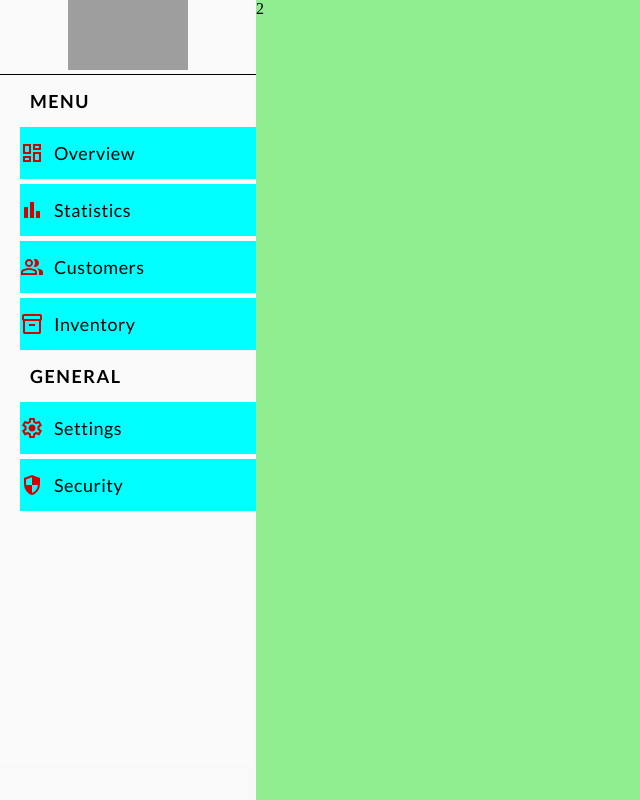
After one commit to sudiptoshahin/redshed-web, a Django app: page /admin/dashboard/ in a window 1280 px wide. The commit adds this page. Shown: the whole page, without its empty margins (0-640 px from the left). Run offline with Django 5.2, Linux system fonts and the light colour scheme; grey boxes are pictures that could not be loaded.

Commit message:
login ui done working on dashboard

```diff
--- /dev/null
+++ b/backend/boardman/templates/boardman/base.html
@@ -0,0 +1,21 @@
+{% load static %}
+<!DOCTYPE html>
+<html lang="en">
+<head>
+    <meta charset="UTF-8">
+    <meta name="viewport" content="width=device-width, initial-scale=1.0">
+    <title>
+        {% block title %}
+        {% endblock %}
+    </title>
+    <link rel="stylesheet" href="{% static 'css/boardman/main.css' %}">
+</head>
+<body class="login_bg">
+
+    <section>
+        {% block content %}
+
+        {% endblock %}
+    </section>
+</body>
+</html>
--- /dev/null
+++ b/backend/boardman/templates/boardman/dashboard.html
@@ -0,0 +1,70 @@
+
+{% extends 'boardman/base.html' %}
+{% load static %}
+{% block title %}
+Dashboard
+{% endblock %}
+
+{% block content %}
+<!-- <div class="">
+    <h1>Dashboard</h1>
+
+</div> -->
+<section class="dashboard-main">
+    <div class="dashboard-menus">
+        <!-- logo -->
+        <div class="w-full text-center logo-container">
+            <img src="{% static 'images/logo.svg' %}"
+            class="logo-dash" />
+        </div>
+        <!-- logo ends -->
+        <div class="dashboard-menu-items">
+            <h1 class="dashboard-title">Menu</h1>
+            <div class="dashboard-menu-item">
+                <img src="{% static 'images/icons/overview.svg' %}"
+                    alt="overview"
+                    class="dashboard-menu-item-icon" />
+                <div class="dashboard-menu-item-title">Overview</div>
+            </div>
+
+            <div class="dashboard-menu-item">
+                <img src="{% static 'images/icons/statistics.svg' %}"
+                    alt="overview"
+                    class="dashboard-menu-item-icon" />
+                <div class="dashboard-menu-item-title">Statistics</div>
+            </div>
+
+            <div class="dashboard-menu-item">
+                <img src="{% static 'images/icons/customers.svg' %}"
+                    alt="overview"
+                    class="dashboard-menu-item-icon" />
+                <div class="dashboard-menu-item-title">Customers</div>
+            </div>
+
+            <div class="dashboard-menu-item">
+                <img src="{% static 'images/icons/inventory.svg' %}"
+                    alt="overview"
+                    class="dashboard-menu-item-icon" />
+                <div class="dashboard-menu-item-title">Inventory</div>
+            </div>
+
+            <h1 class="dashboard-title">General</h1>
+            <div class="dashboard-menu-item">
+                <img src="{% static 'images/icons/settings.svg' %}"
+                    alt="overview"
+                    class="dashboard-menu-item-icon" />
+                <div class="dashboard-menu-item-title">Settings</div>
+            </div>
+
+            <div class="dashboard-menu-item">
+                <img src="{% static 'images/icons/security.svg' %}"
+                    alt="overview"
+                    class="dashboard-menu-item-icon" />
+                <div class="dashboard-menu-item-title">Security</div>
+            </div>
+        </div>
+    </div>
+    <div class="dashboard-menus-section">2</div>
+</section>
+
+{% endblock %}
--- a/backend/boardman/urls.py
+++ b/backend/boardman/urls.py
@@ -3,4 +3,5 @@ from boardman import views
 
 urlpatterns = [
     path('login/', views.admin_login, name='admin-login'),
+    path('dashboard/', views.admin_dashboard, name='admin-dashboard')
 ]
--- a/backend/boardman/views.py
+++ b/backend/boardman/views.py
@@ -5,3 +5,7 @@ from django.shortcuts import render
 
 def admin_login(request):
     return render(request, 'boardman/login.html')
+
+
+def admin_dashboard(request):
+    return render(request, 'boardman/dashboard.html')
--- /dev/null
+++ b/backend/static/css/boardman/main.css
@@ -0,0 +1,237 @@
+@import url('https://fonts.googleapis.com/css2?family=Lato:ital,wght@0,100;0,300;0,400;0,700;0,900;1,100;1,300;1,400;1,700;1,900&display=swap');
+
+/* lato fonts */
+.lato-thin {
+    font-family: "Lato", sans-serif;
+    font-weight: 100;
+    font-style: normal;
+}
+
+.lato-light {
+    font-family: "Lato", sans-serif;
+    font-weight: 300;
+    font-style: normal;
+}
+
+.lato-regular {
+    font-family: "Lato", sans-serif;
+    font-weight: 400;
+    font-style: normal;
+}
+
+.lato-bold {
+    font-family: "Lato", sans-serif;
+    font-weight: 700;
+    font-style: normal;
+}
+
+.lato-black {
+    font-family: "Lato", sans-serif;
+    font-weight: 900;
+    font-style: normal;
+}
+
+.lato-thin-italic {
+    font-family: "Lato", sans-serif;
+    font-weight: 100;
+    font-style: italic;
+}
+
+.lato-light-italic {
+    font-family: "Lato", sans-serif;
+    font-weight: 300;
+    font-style: italic;
+}
+
+.lato-regular-italic {
+    font-family: "Lato", sans-serif;
+    font-weight: 400;
+    font-style: italic;
+}
+
+.lato-bold-italic {
+    font-family: "Lato", sans-serif;
+    font-weight: 700;
+    font-style: italic;
+}
+
+.lato-black-italic {
+    font-family: "Lato", sans-serif;
+    font-weight: 900;
+    font-style: italic;
+}
+
+/* lato fonts ends */
+
+* {
+    padding: 0px;
+    margin: 0px;
+}
+
+/** common **/
+.text-center {
+    text-align: center;
+}
+
+.w-full {
+    width: 100%;
+}
+
+.h-full {
+    height: 100%;
+}
+
+/** positions **/
+.relative {
+    position: relative;
+}
+
+.absolute {
+    position: absolute;
+}
+
+/** end positions **/
+
+/** end common **/
+
+.login-bg-img {
+    width: 100%;
+    height: calc(100vh-10px);
+}
+
+.login-bg {
+    background-color: rgba(0, 0, 0, 0.4);
+}
+
+.login-container {
+    height: 100vh;
+    width: 100%;
+    z-index: 10;
+    display: flex;
+    align-items: center;
+    justify-content: center;
+}
+
+.login-content {
+    height: 45%;
+    width: 40%;
+    background-color: rgba(0, 0, 0, 0.7);
+    ;
+    display: flex;
+    align-items: center;
+    justify-content: center;
+    -webkit-backdrop-filter: blur(10px);
+    backdrop-filter: blur(10px);
+    border-radius: 10px;
+}
+
+.inputs {
+    display: flex;
+    flex-direction: column;
+    justify-content: start;
+    padding: 10%;
+    width: 100%;
+    align-items: center;
+}
+
+.inputs input {
+    margin: 10px 0;
+    height: 30px;
+    font-size: 16px;
+    color: black;
+}
+
+.inputs input[type='text'] {
+    text-indent: 10px;
+    font-weight: 500;
+    outline: none;
+    border: none;
+    width: 100%;
+}
+
+.inputs input[type='submit']:hover {
+    background-color: red;
+}
+
+.inputs input[type='submit'] {
+    background-color: rgba(213, 0, 0, .75);
+    border: none;
+    width: 60%;
+    color: white;
+    font-size: 16px;
+    font-weight: 700;
+    cursor: pointer;
+}
+
+.logo {
+    padding-left: 10px;
+}
+
+.dashboard-main {
+    display: flex;
+    width: 100%;
+    min-height: 100vh;
+    background-color: rgba(235, 235, 235, 0.281);
+}
+
+.dashboard-menus {
+    width: 20%;
+}
+
+.black-opacity-75 {
+    background-color: rgba(0, 0, 0, 0.902);
+}
+
+.dashboard-menus-section {
+    width: 80%;
+    background-color: lightgreen;
+}
+
+.logo-container {
+    border-bottom: 1px solid black;
+}
+
+.logo-dash {
+    width: 120px;
+    height: 70px;
+}
+
+.dashboard-menu-items {
+    padding-left: 20px;
+}
+
+.dashboard-menu-item {
+    display: flex;
+    align-items: center;
+    gap: 10px;
+    font-family: "Lato", sans-serif;
+    font-size: 18px;
+    background-color: aqua;
+    padding: 10px 0;
+    margin: 5px 0;
+}
+
+.dashboard-menu-item-icon {
+    margin: 0;
+}
+
+.dashboard-title {
+    font-family: "Lato", sans-serif;
+    font-weight: 700;
+    color: black;
+    font-size: 18px;
+    margin: 10px 0 10px 10px;
+    line-height: 32px;
+    letter-spacing: 1.5px;
+    text-transform: uppercase;
+}
+
+.dashboard-menu-item-title {
+    line-height: 32px;
+    letter-spacing: 0.5px;
+    font-weight: 500;
+}
+
+.dashboard-title:nth-child(2) {
+    margin: 30px 0;
+}
```
Also changed, not shown: backend/boardman/templates/boardman/login.html (+26 -12 lines), backend/static/boardman/css/styles.css (deleted, +0 -9 lines), backend/static/css/client/main.css (added), backend/static/images/icons/admin_settings.svg (added), backend/static/images/icons/admin_user.svg (added), backend/static/images/icons/customers.svg (added), backend/static/images/icons/inventory.svg (added), backend/static/images/icons/overview.svg (added), backend/static/images/icons/security.svg (added), backend/static/images/icons/settings.svg (added), backend/static/images/icons/statistics.svg (added), backend/static/images/login_bg.jpg (added), backend/static/images/logo.svg (added).
